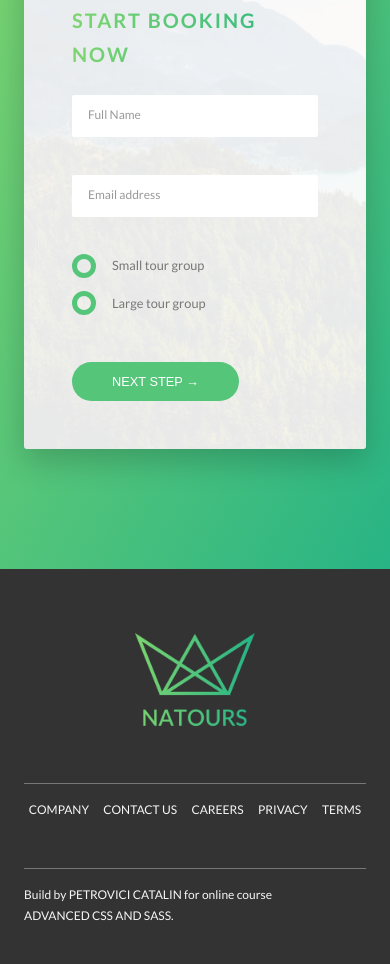
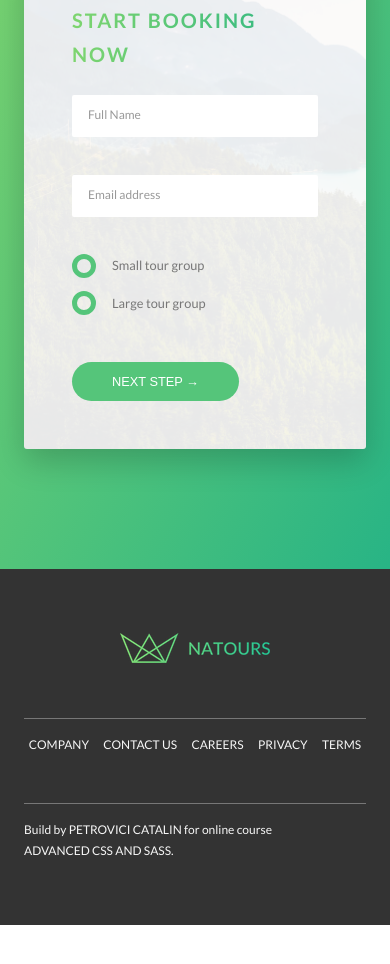
Before and after one commit to catalinpetrovici/Natours-SASS, a website: page index.html in a window 390 px wide. Shown: the part 6063-7027 px from the top of the page. After the commit the page ends 6988 px from the top, so only its background shows below. Drawn offline with Linux system fonts and the light colour scheme.

Commit message:
Responsive Images in HTML - Art Direction and Density Switching

```diff
--- a/index.html
+++ b/index.html
@@ -313,7 +313,13 @@
 
     <footer class="footer">
         <div class="footer__logo-box">
-            <img src="./img/logo-green-2x.png" alt="Full logo" class="footer__logo">
+
+            <picture class="footer__logo">
+                <source srcset="./img/logo-green-small-1x.png 1x, ./img/logo-green-2x.png 2x"
+                    media="(max-width: 37.5em)">
+                <img srcset="./img/logo-green-1x.png 1x, ./img/logo-green-2x.png 2x" alt="Full logo">
+            </picture>
+
         </div>
         <div class="row">
             <div class="col-1-of-2">
```
